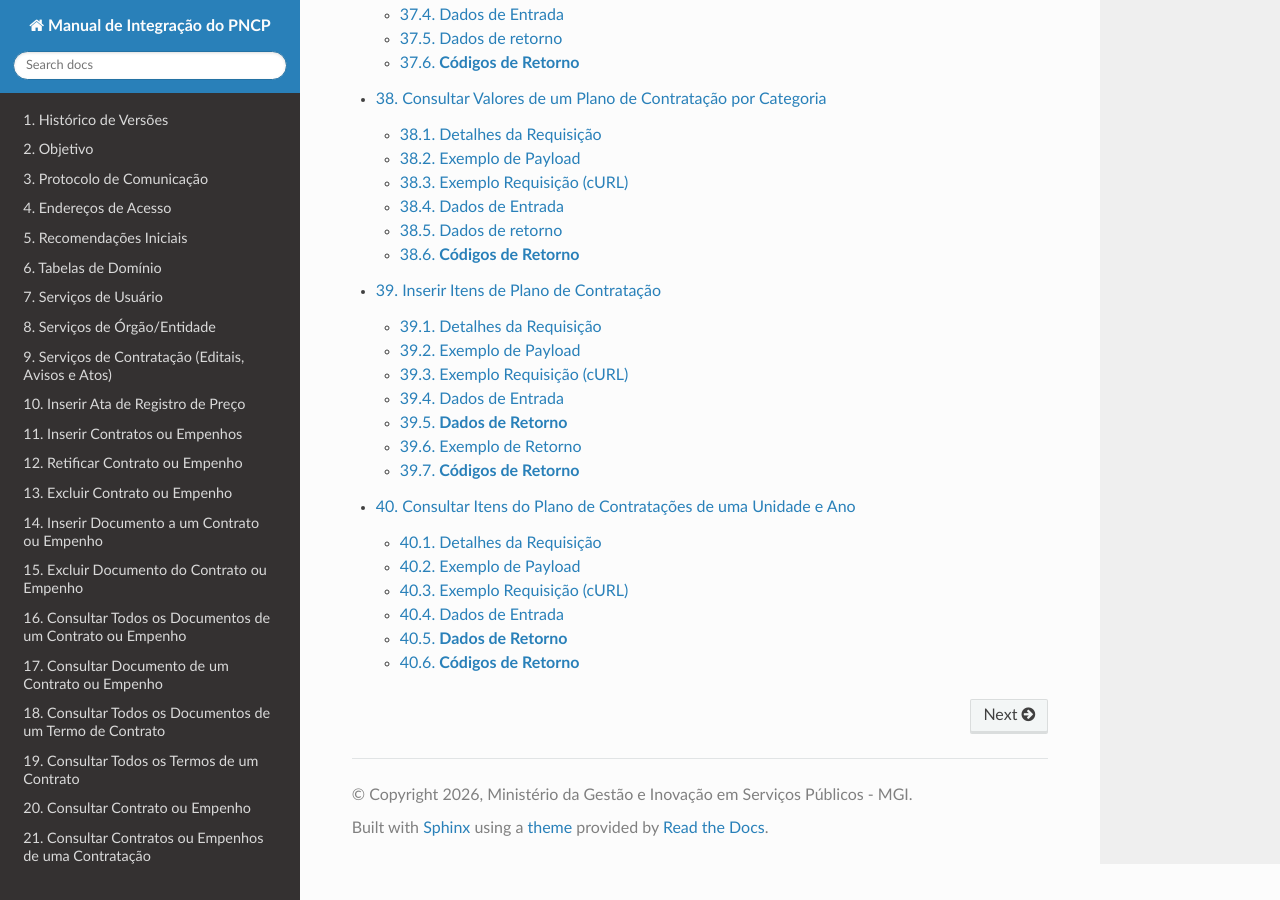
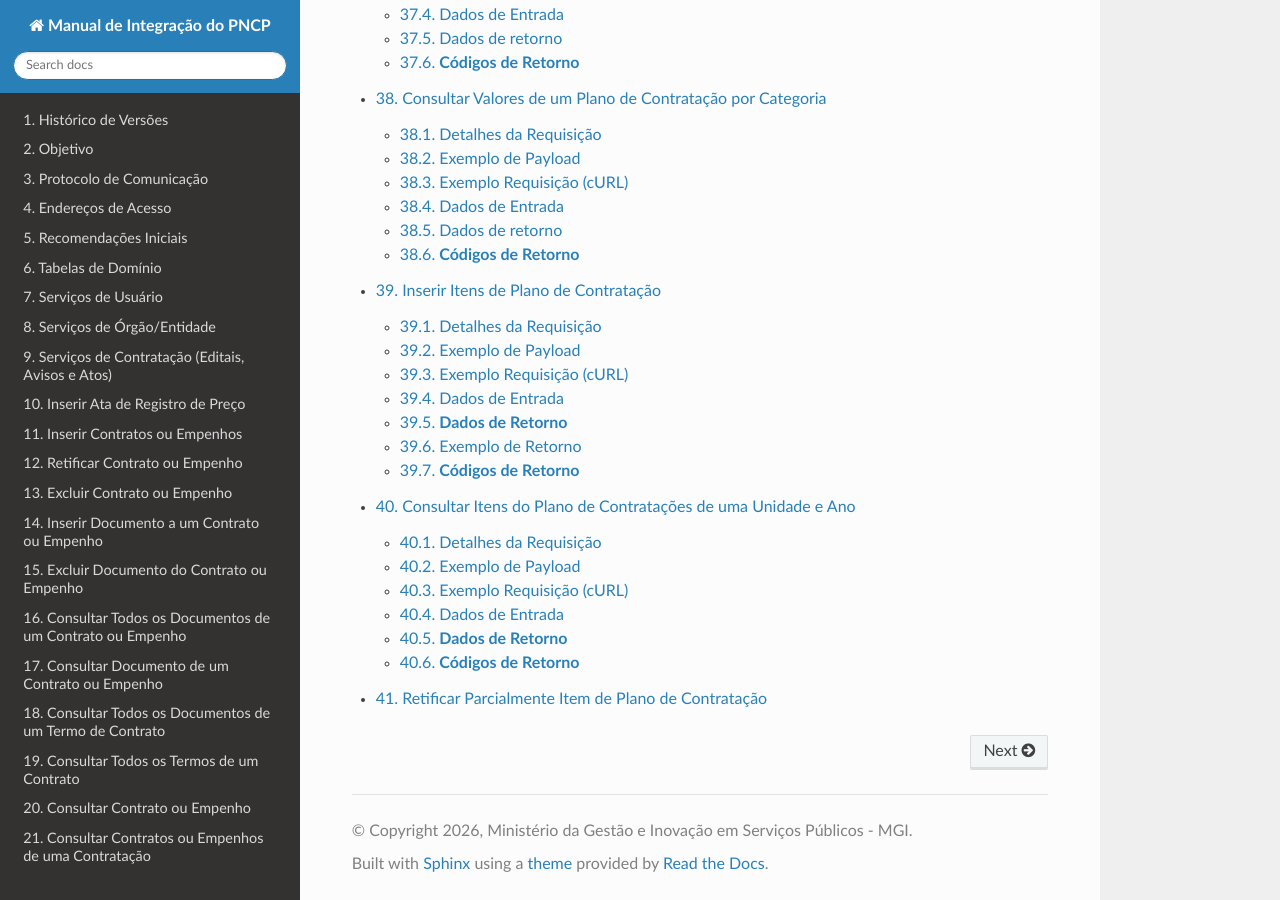
Before and after one commit to carlosmgi/Manual-de-Integracao-do-PNCP, a Sphinx documentation site: the page built from docs/source/index.rst, in a window 1280 px wide and 900 px high, scrolled down 18515 px. Built offline with Sphinx 7.4.7 and the Read the Docs theme 3.1.0, drawn with Linux system fonts in a browser that asks for light colours; pages that are not in the unit, such as notebooks, are missing from menus.

Commit message:
Update index.rst

```diff
--- a/docs/source/index.rst
+++ b/docs/source/index.rst
@@ -58,3 +58,4 @@ Sumário
    Consultar Valores de um Plano de Contratação por Categoria
    Inserir Itens de Plano de Contratação
    Consultar Itens do Plano de Contratações de uma Unidade e Ano
+   Retificar Parcialmente Item de Plano de Contratação
```
